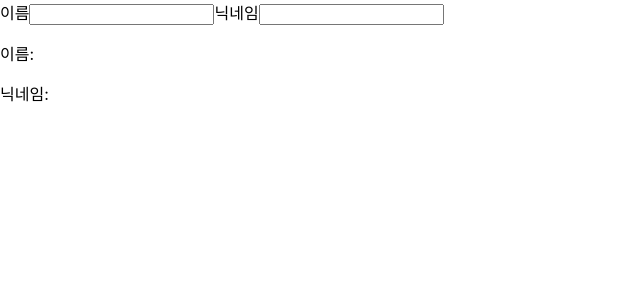
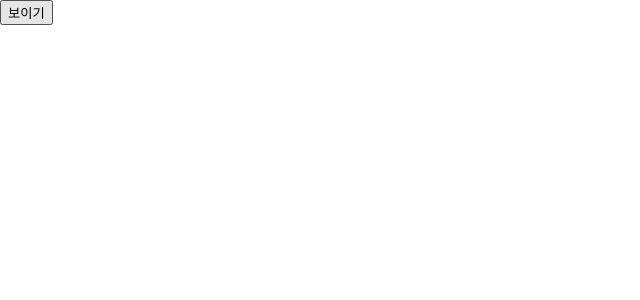
Before and after one commit to jiwonkim0131/react-practice, a React (Create React App) app in the folder hooks-tutorial/: page / in a window 1280 px wide. Shown: the top 300 px of the page, without its empty margins (0-640 px from the left). Built offline with nearby package versions, Linux system fonts and the light colour scheme.

Commit message:
feat: useEffect 실습 - clean up 함수 기본형

```diff
--- a/hooks-tutorial/src/App.js
+++ b/hooks-tutorial/src/App.js
@@ -1,6 +1,14 @@
 import Info from './Info';
+import { useState } from 'react';
 
 const App = () => {
-  return <Info />;
+  const [visible, setVisible] = useState(false);
+
+  return (
+    <div>
+      <button onClick={() => setVisible(!visible)}>{visible ? '숨기기' : '보이기'}</button>
+      {visible && <Info />}
+    </div>
+  );
 };
 export default App;
--- a/hooks-tutorial/src/Info.js
+++ b/hooks-tutorial/src/Info.js
@@ -7,12 +7,16 @@
   useEffect(() => {
     // 1. useEffect 기본 : 컴포넌트가 렌더링 될 때마다 콘솔이 출력된다
     // console.log('렌더링이 완료되었습니다.');
-
     // 2. useEffect 마운트 될 때마 특정 함수 실행 : 두 번째 인자로 빈 배열 전달
     // console.log('마운트 될 때만 실행');
-
-    // 3. 특정 값이 업데이트 될 때마 실행
+    // 3. 특정 값이 업데이트 될 때만 실행 => 두 번째 인자의 배열로 검사하고 싶은 값을 추가한다
     console.log('특정 값이 업데이트 될 때만 실행: 이름 변경중');
+    // 4. 뒷정리하기
+    // 4.1 컴포넌트가 언마운트 되기 전이나 업데이트 되기 직전에 어떤 작업을 하고 싶다면 useEffect에서 clean up 함수를 반환한다.
+    // clean up 함수 - 현재는 컴포넌트가 업데이트 될 때도 clean up 함수가 호출됨
+    return () => {
+      console.log('clean up');
+    };
   }, [name]);
 
   const onChangeName = ({ target }) => setName(target.value);
```
